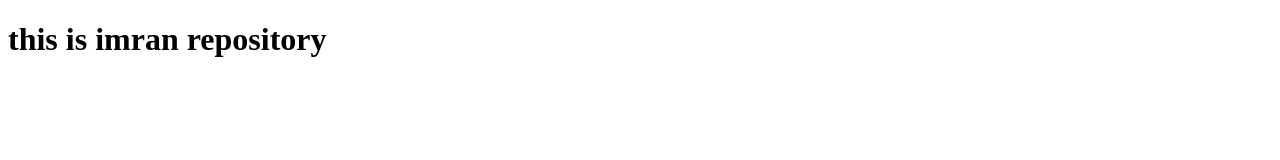
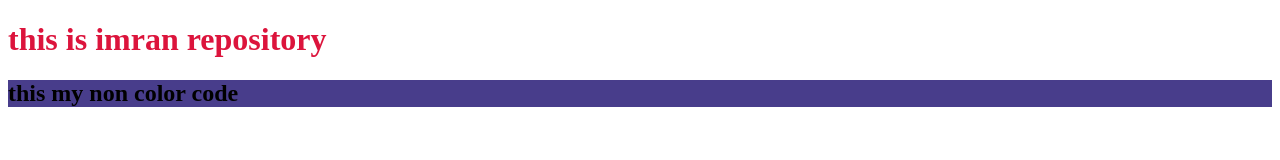
Before and after one commit to mahammadshariaralamsarker/imran-test-repo, a plain HTML site: page index.html in a window 1280 px wide. Drawn offline with Linux system fonts and the light colour scheme.

Commit message:
this is my color code

```diff
--- a/index.html
+++ b/index.html
@@ -6,6 +6,7 @@
     <title>Document</title>
 </head>
 <body>
-    <h1>this is imran repository</h1>
+    <h1 style="color: crimson;">this is imran repository</h1>
+    <h2 style="background-color: darkslateblue;">this my non color code</h2>
 </body>
 </html>
```
